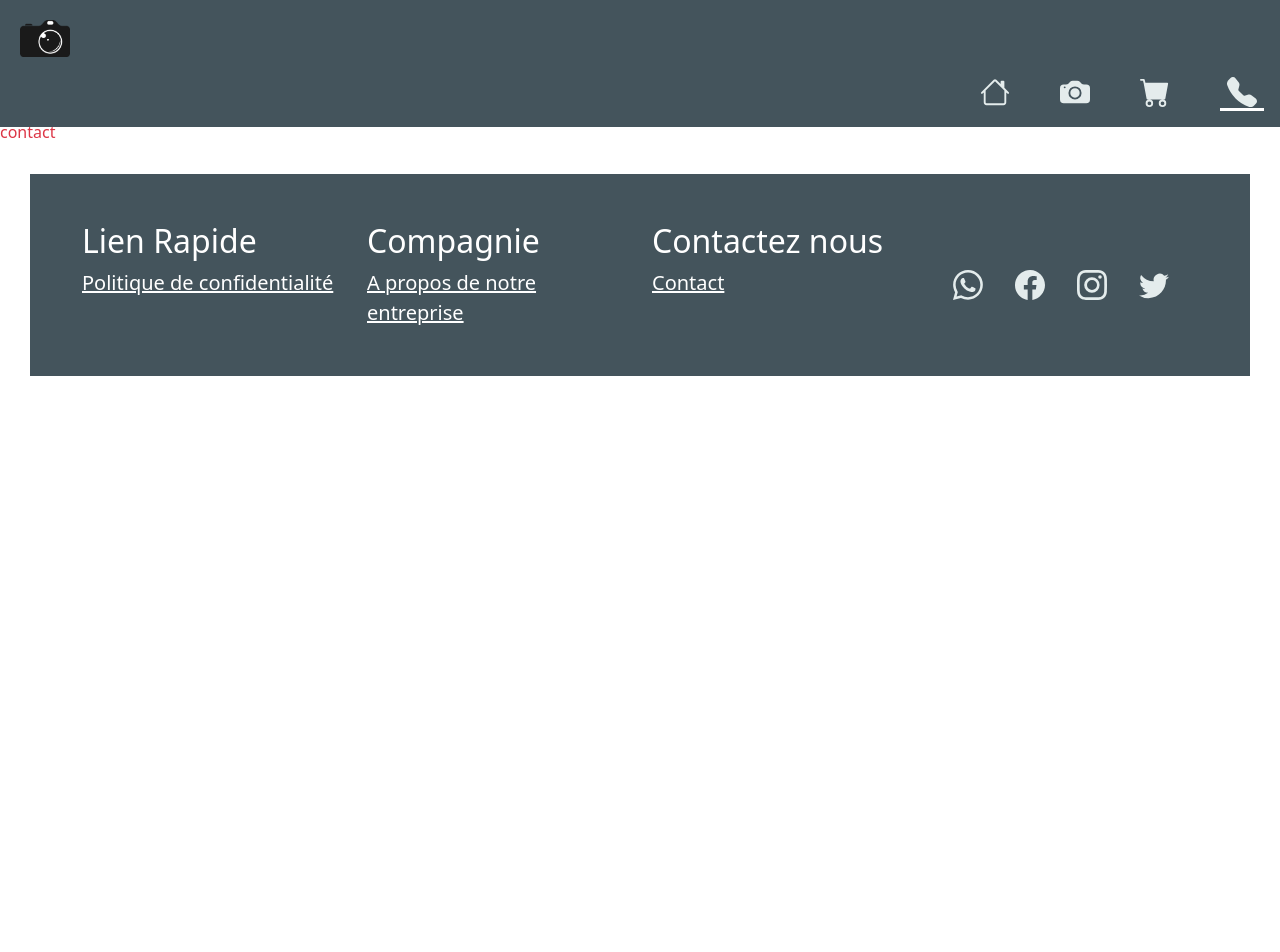
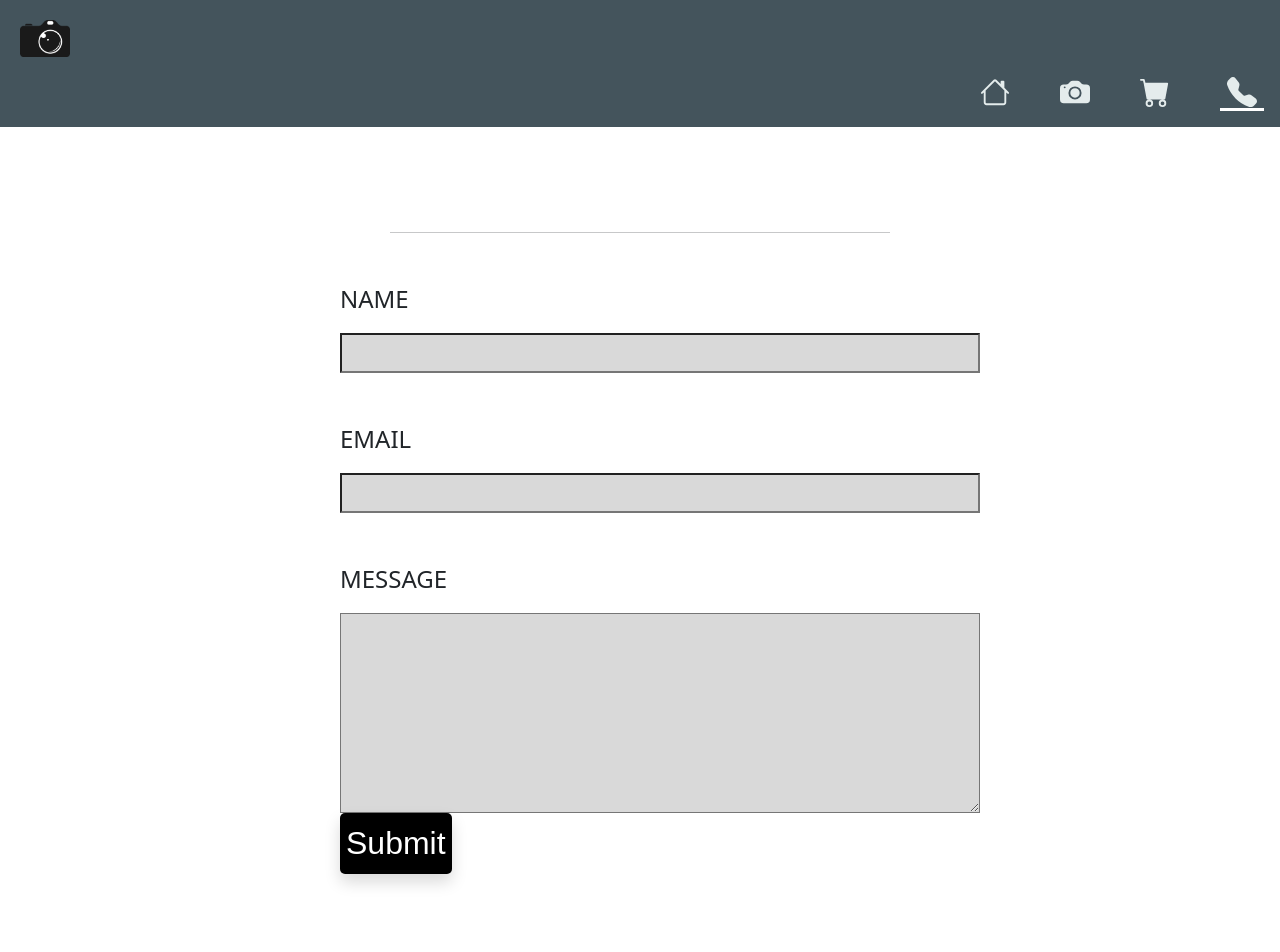
Before and after one commit to malmont/front-charles-cantin, a React (Create React App) app: page /Contact in a window 1280 px wide. Shown: the top 952 px of the page. Before the commit the page ends 800 px from the top, so only its background shows below. Built offline with nearby package versions, Linux system fonts and the light colour scheme.

Commit message:
formulaire en cours

```diff
--- a/package.json
+++ b/package.json
@@ -6,6 +6,7 @@
     "@testing-library/jest-dom": "^5.16.4",
     "@testing-library/react": "^13.3.0",
     "@testing-library/user-event": "^13.5.0",
+    "axios": "^0.27.2",
     "bootstrap": "^5.2.0",
     "react": "^18.2.0",
     "react-dom": "^18.2.0",
--- a/src/components/contact/contact.js
+++ b/src/components/contact/contact.js
@@ -1,7 +1,170 @@
-import React from 'react'
+import React, {useState} from 'react';
+import axios from 'axios';
+import styled from "styled-components";
 
-export default function contact() {
+export default function Contact() {
+
+  const [status, setStatus] = useState({
+    submitted: false,
+    submitting : false,
+    info: {error:false,msg:null}
+  });
+  const [inputs,setInputs] = useState({
+    email:'',
+    message:''
+  });
+
+  const handleServerResponse = (ok,msg) =>{
+ if(ok){
+  setStatus({
+    submitted:true,
+    submitting:false,
+    info:{error:false,msg:msg}
+  });
+
+  setInputs({
+    email:'',
+    message: ''
+  });
+ }else{
+  setStatus({
+    info:{error:true,msg:msg}
+  })
+ }
+  }
+
+
+  const handleOnChange = e=>{
+    e.persist()
+    setInputs(prev=>({
+      ...prev,
+      [e.target.id]: e.target.value
+    }))
+  setStatus({
+    submitted:false,
+    submitting:false,
+    info:{error:false,msg:null}
+  })
+  }
+
+  const handleOnSubmit = e =>{
+    e.preventDefault();
+    setStatus(prevStatus=>({...prevStatus,submitting:true}))
+    axios({
+      method:'POST',
+      url:'https://formspree.io/f/mrgdggww',
+      data:inputs
+    }).then(Response=>{
+      handleServerResponse(
+        true,
+        'Merci, votre méssage àété envoyé'
+      )
+    }).catch(error=>{
+      handleServerResponse(false,error.Response.data.error)
+    })
+
+  }
+
+
   return (
-    <div className='text-danger'>contact</div>
+    <Wrapper>
+
+      <hr />
+      <form onSubmit={handleOnSubmit}>
+        <label htmlFor="name">Name</label>
+        <input
+          id="name"
+          type="text"
+          name="_name"
+          onChange={handleOnChange}
+          required
+          value={inputs.name}
+        />
+        <label htmlFor="email">Email</label>
+        <input
+          id="email"
+          type="email"
+          name="_replyto"
+          onChange={handleOnChange}
+          required
+          value={inputs.email}
+        />
+        <label htmlFor="message">Message</label>
+        <textarea
+          id="message"
+          name="message"
+          onChange={handleOnChange}
+          required
+          value={inputs.message}
+        />
+        <button type="submit" disabled={status.submitting}>
+          {!status.submitting
+            ? !status.submitted
+              ? 'Submit'
+              : 'Submitted'
+            : 'Submitting...'}
+        </button>
+      </form>
+      {status.info.error && (
+        <div className="error">Error: {status.info.msg}</div>
+      )}
+      {!status.info.error && status.info.msg && <p>{status.info.msg}</p>}
+
+    </Wrapper>
   )
 }
+const Wrapper=styled.div`
+ margin: 7rem auto;
+max-width: 600px;
+& h1{
+  color: white;
+    font-family: Arial, Helvetica, sans-serif;
+    font-size: 2rem;
+    font-weight: normal;
+    line-height: 4rem;
+    margin: 0 auto;
+    max-width: 500px;
+    text-align: center;
+}
+& hr{
+  margin: 1rem auto;
+    width: 500px;
+
+}
+& label{
+  display: flex;
+    flex-direction: column;
+    font-size: 1.5rem;
+    margin: 3rem auto 1rem auto;
+    text-align: start;
+    text-transform: uppercase;
+}
+& textarea,input{
+  background-color: #D9D9D9;
+    display: flex;
+    flex-direction: column;
+    margin: 0 auto;
+    text-align: start;
+    height:40px;
+    width:640px;
+}
+& textarea{
+  height:200px;
+}
+
+& button {
+    background: black;
+    box-shadow: 0 0.5rem 1rem rgba(0, 0, 0, 0.15);
+    border-radius: 5px;
+    border: none;
+    color: white;
+    cursor: pointer;
+    font-family: Arial, Helvetica, sans-serif;
+    font-size: 2rem;
+    font-weight: normal;
+    height: 3.8rem;
+    outline: none;
+    text-decoration: none;
+}
+
+`;
```
Also changed, not shown: 1 other file (tests, documents, lock files or other folders).
